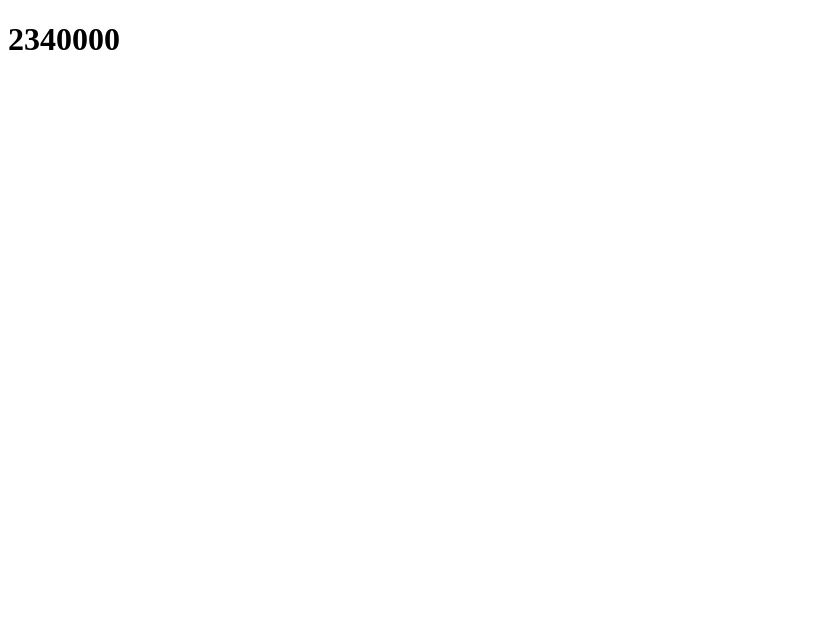
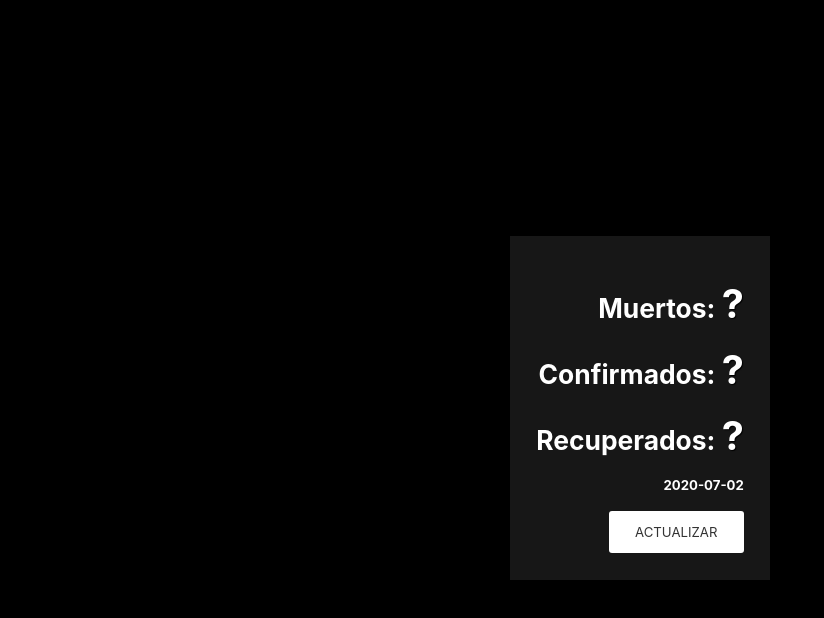
Before and after one commit to GeeksHubsAcademy/covid19-pwa-demo, a website: page index.html in a window 1280 px wide. Shown: the whole page, without its empty margins (0-824 px from the left). Drawn offline with Linux system fonts and the light colour scheme.

Commit message:
app working fetching data and background

```diff
--- a/index.html
+++ b/index.html
@@ -1,14 +1,28 @@
 <!DOCTYPE html>
 <html lang="en">
-<head>
-    <meta charset="UTF-8">
-    <meta name="viewport" content="width=device-width, initial-scale=1.0">
+  <head>
+    <meta charset="UTF-8" />
+    <meta
+      name="viewport"
+      content="width=device-width, initial-scale=1.0"
+    />
     <title>Covid19 infected cases</title>
-    <link rel="stylesheet" href="style.css">
-</head>
-<body>
-
-    <h1>2340000</h1>
-
-</body>
+    <link rel="stylesheet" href="style.css" />
+  </head>
+  <body>
+    <div class="main">
+      <h1 class="TotalDeaths">
+        Muertos: <span class="data">?</span>
+      </h1>
+      <h1 class="TotalConfirmed">
+        Confirmados: <span class="data">?</span>
+      </h1>
+      <h1 class="TotalRecovered">
+        Recuperados: <span class="data">?</span>
+      </h1>
+      <h4 class="Date">2020-07-02</h4>
+      <button class="update">Actualizar</button>
+    </div>
+    <script src="index.js"></script>
+  </body>
 </html>
--- a/index.js
+++ b/index.js
@@ -0,0 +1,63 @@
+
+
+
+
+async function getData() {
+    return await fetch('https://api.covid19api.com/summary')
+
+        .then(response => response.json())
+        .catch(error => {
+            console.error('can not get data', error)
+        })
+
+}
+
+
+function updateView(data) {
+    console.log(data);
+
+
+    document.querySelector('.TotalDeaths .data').innerText = parseNumberToString(data.Global.TotalDeaths);
+    document.querySelector('.TotalConfirmed .data').innerText = parseNumberToString(data.Global.TotalConfirmed);
+    document.querySelector('.TotalRecovered .data').innerText = parseNumberToString(data.Global.TotalRecovered);
+    document.querySelector('.Date').innerText = new Date(data.Date).toLocaleDateString('es-ES');
+
+}
+
+
+
+function parseNumberToString(num, decimalLength = 0, decimalsChar = ',', milesChar = '.') {
+    if (typeof num !== 'number') return num;
+
+    const fixed = num
+        .toFixed(decimalLength)
+    // .replace('.', '')
+
+    let [intPart, decimalPart] = fixed.split(decimalsChar)
+    intPart = intPart.replace(/(\d)(?=(\d{3})+(?!\d))/g, '$1' + milesChar)
+    return [intPart, decimalPart].join('')
+
+}
+
+
+function getImage() {
+    const options = {
+     headers: new Headers({ Authorization: `Client-ID ${'1VOqarasy1vFUP7PU01LKgTxMLJKEUAihky9XV4WM0c'}` })
+    }
+    return fetch('https://api.unsplash.com/photos/random?query=covid-19', options)
+        .then(r => r.json())
+}
+
+function updateBackground(data) {
+    console.log(data);
+
+    document.querySelector('body').style.backgroundImage = `url('${data.urls.regular}')`;
+
+
+}
+
+document.querySelector('.update').addEventListener('click', () => {
+
+    getData().then(data => updateView(data))
+    getImage().then(updateBackground);
+})
--- a/style.css
+++ b/style.css
@@ -0,0 +1,82 @@
+/* //reset */
+
+*,
+*::before,
+*::after {
+    box-sizing: border-box;
+}
+
+body {
+    font-family: -apple-system, BlinkMacSystemFont, 'Segoe UI', Roboto, Oxygen-Sans, Ubuntu,
+        Cantarell, 'Helvetica Neue', Helvetica, Arial, sans-serif;
+}
+
+html {
+    font-size: clamp(15px, 4vw, 35px);
+}
+
+html {
+    font-size: min(max(16px, 4vw), 22px);
+}
+
+
+
+html {
+    font-size: 16px;
+}
+
+@media screen and (min-width: 320px) {
+    html {
+        font-size: calc(16px + 6 * ((100vw - 320px) / 680));
+    }
+}
+
+@media screen and (min-width: 1000px) {
+    html {
+        font-size: 22px;
+    }
+}
+
+
+/* layout */
+
+
+body {
+    min-height: 100vh;
+    display: flex;
+    flex-direction: column;
+    justify-content: center;
+    align-items: center;
+    background-color: black;
+    background-position: center;
+    background-size: cover;
+    background-blend-mode: hard-light, luminosity;
+
+
+}
+
+.main {
+    background-color:  #3337;
+    padding: 2em;
+    font-size: 0.6em;
+    color: white;
+    text-align: right;
+
+}
+
+.data {
+    font-size: 1.5em;
+    text-shadow: 1px 1px 1px black;
+
+}
+
+
+button {
+    all: unset;
+    background-color: white;
+    color: #333;
+    padding: 1em 2em;
+    text-transform: uppercase;
+    border-radius: 3px;
+    cursor: pointer;
+}
```
